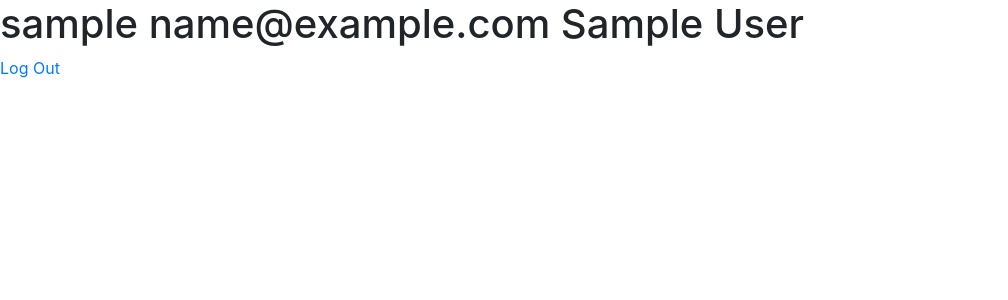
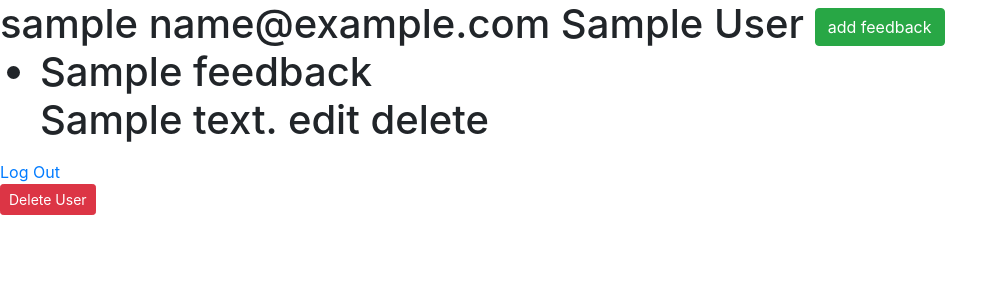
Before and after one commit to dengxinjuan/flask-feedback, a Flask app: a page that uses templates/user.html in a window 1280 px wide. Shown: the top 300 px of the page, without its empty margins (0-1008 px from the left). Run offline with Flask 2, Linux system fonts and the light colour scheme; tables that the repository leaves empty hold one stand-in row (values such as "Sample post").

Commit message:
working on feedback

```diff
--- a/app.py
+++ b/app.py
@@ -2,15 +2,17 @@ from flask import Flask, render_template,session,redirect
 from flask_debugtoolbar import DebugToolbarExtension
 
 from models import db,connect_db, User,Feedback
-from forms import LoginForm,RegisterForm
+from forms import LoginForm,RegisterForm,FeedbackForm
 
 app = Flask(__name__)
+app.debug = True
 
 app.config['SQLALCHEMY_DATABASE_URI'] = "postgres:///flask-feedback"
 app.config['SQLALCHEMY_TRACK_MODIFICATIONS'] = False
 app.config['SQLALCHEMY_ECHO'] = True
 app.config['SECRET_KEY'] = "youdontknowthesecretkey"
 app.config['DEBUG_TB_INTERCEPT_REDIRECTS'] = False
+app.config['TEMPLATES_AUTO_RELOAD'] = True
 
 toolbar = DebugToolbarExtension(app)
 
@@ -79,7 +81,8 @@ def show_secret():
 @app.route("/users/<username>")
 def show_user(username):
     user = User.query.get(username)
-    return render_template("user.html",user=user)
+    feedback = user.feedback
+    return render_template("user.html",user=user,feedback=feedback)
 
 
 @app.route("/logout")
@@ -87,3 +90,44 @@ def log_out():
     """clear session and redirect"""
     session.pop("username")
     return redirect("/login")
+
+
+@app.route("/users/<username>/delete",methods=["POST"])
+def delete_user(username):
+    """delete user and user feedback"""
+    if "username" not in session or username != session['username']:
+        raise Unauthorized()
+    user= User.query.get(username)
+    db.session.delete(user)
+    db.session.commit()
+    session.pop("username")
+
+    return redirect("/login")
+
+
+@app.route("/users/<username>/feedback/add", methods=["GET", "POST"])
+def new_feedback(username):
+    """Show add-feedback form and process it."""
+
+    if "username" not in session or username != session['username']:
+        raise Unauthorized()
+
+    form = FeedbackForm()
+
+    if form.validate_on_submit():
+        title = form.title.data
+        content = form.content.data
+
+        feedback = Feedback(
+            title=title,
+            content=content,
+            username=username,
+        )
+
+        db.session.add(feedback)
+        db.session.commit()
+
+        return redirect(f"/users/{feedback.username}")
+
+    else:
+        return render_template("feedback.html", form=form)
--- a/models.py
+++ b/models.py
@@ -35,6 +35,8 @@ class User(db.Model):
 
     last_name = db.Column(db.String(30),
                          nullable=False)
+
+    feedback = db.relationship("Feedback",backref="user",cascade="all,delete")
 
      # start_register
     @classmethod
--- a/templates/user.html
+++ b/templates/user.html
@@ -6,7 +6,28 @@
 {{user.email}}
 {{user.first_name}}
 {{user.last_name}}
+
+<a href="/{{user.username}}/feedback/add" class="btn btn-success">add feedback</a>
+
+<ul>
+{%for d in user.feedback %}
+<li>{{d.title}}</li>
+{{d.content}}
+<a >edit</a>
+<a>delete</a>
+{%endfor%}
+</ul>
+
 </h1>
 
 <a href="/logout">Log Out</a>
+
+<form>
+    <button class="btn btn-danger btn-sm"
+            formaction="/users/{{ user.username }}/delete"
+            formmethod="POST">
+      Delete User
+    </button>
+  </form>
+
 {%endblock%}
```
Also changed, not shown: forms.py (+13 -1 lines), templates/feedback.html (added, +30 -0 lines).
